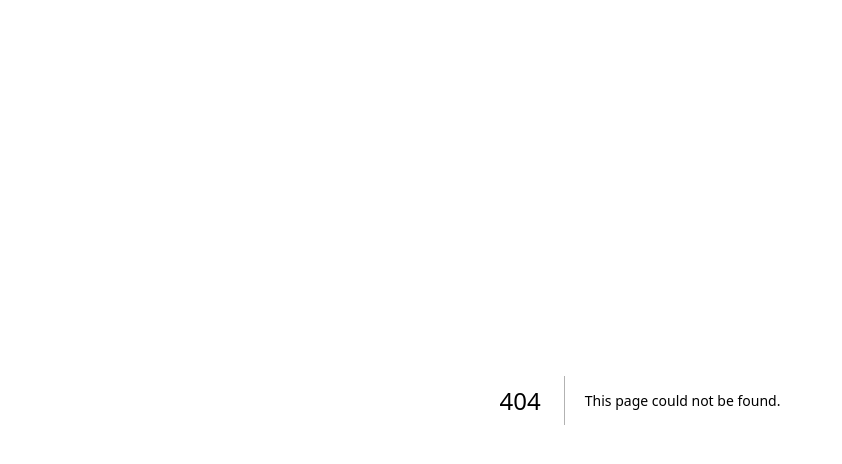
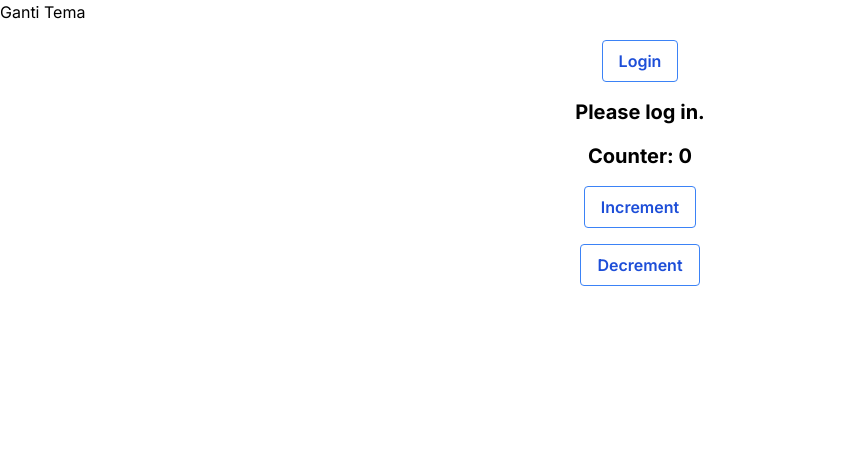
Before and after one commit to fadhil1806/belajar-react, a Next.js app: page /latihan-react-5 in a window 1280 px wide. Before the commit this address had no page. Shown: the top 464 px of the page, without its empty margins (0-842 px from the left). Built offline with nearby package versions, Linux system fonts and the light colour scheme.

Commit message:
latihan react 5

```diff
--- /dev/null
+++ b/app/belajar-react-5/ThemeContext.js
@@ -0,0 +1,4 @@
+import React, {createContext, useState} from "react";
+const ThemeContext = createContext();
+
+export default ThemeContext;
--- /dev/null
+++ b/app/belajar-react-5/ThemedComponent.js
@@ -0,0 +1,25 @@
+import React, { useContext } from 'react';
+import ThemeContext from './ThemeContext';
+
+function ThemedComponent() {
+  // Menggunakan useContext untuk mengakses nilai context
+  const { theme, toggleTheme } = useContext(ThemeContext);
+
+  // Menentukan gaya berdasarkan nilai context
+  const style = {
+    backgroundColor: theme === 'light' ? '#fff' : '#333',
+    color: theme === 'light' ? '#000' : '#fff',
+    padding: '10px',
+    textAlign: 'center'
+  };
+
+  return (
+    <div style={style} className='h-100'>
+      Tema saat ini: {theme}
+      {/* Tombol untuk mengganti tema */}
+      <button onClick={toggleTheme}>Ganti Tema</button>
+    </div>
+  );
+}
+
+export default ThemedComponent;
--- /dev/null
+++ b/app/belajar-react-5/layout.js
@@ -0,0 +1,17 @@
+import { Inter } from "next/font/google";
+import '../globals.css';
+
+const inter = Inter({ subsets: ["latin"] });
+
+export const metadata = {
+    title: "Belajar React 5",
+    description: "Generated by create next app",
+};
+
+export default function RootLayout({ children }) {
+    return (
+        <html lang="en">
+            <body className={`${inter.className}`}>{children}</body>
+        </html>
+    );
+}
--- /dev/null
+++ b/app/belajar-react-5/page.js
@@ -0,0 +1,19 @@
+'use client'
+import React, { useState } from "react"
+import ThemeContext from "./ThemeContext"
+import ThemedComponent from "./ThemedComponent"
+export default function App() {
+    // Mengelola state tema dengan useState
+    const [theme, setTheme] = useState('light')
+
+    // Fungsi untuk mengganti tema
+    const toggleTheme = () => {
+        setTheme(theme === 'light' ? 'dark' : 'light');
+    }
+
+    return (
+        <ThemeContext.Provider value={{ theme, toggleTheme }}>
+            <ThemedComponent />
+        </ThemeContext.Provider>
+    )
+}
--- a/app/globals.css
+++ b/app/globals.css
@@ -1,7 +1,7 @@
 @tailwind base;
 @tailwind components;
 @tailwind utilities;
-
+/*
 :root {
   --foreground-rgb: 0, 0, 0;
   --background-start-rgb: 214, 219, 220;
@@ -30,4 +30,4 @@ body {
   .text-balance {
     text-wrap: balance;
   }
-}
+} */
--- /dev/null
+++ b/app/latihan-react-5/ThemeContext.js
@@ -0,0 +1,24 @@
+import React, { createContext, useState, useContext } from 'react';
+
+// Membuat Context untuk tema
+const ThemeContext = createContext();
+
+// Komponen Provider untuk ThemeContext
+export function ThemeProvider({ children }) {
+  // State untuk menyimpan tema saat ini
+  const [theme, setTheme] = useState('blue'); // Tema default adalah biru
+
+  // Fungsi untuk beralih antara tema
+  const toggleTheme = () => {
+    setTheme(prevTheme => (prevTheme === 'blue' ? 'orange' : 'blue'));
+  };
+
+  return (
+    <ThemeContext.Provider value={{ theme, toggleTheme }}>
+      {children}
+    </ThemeContext.Provider>
+  );
+}
+
+// Custom hook untuk menggunakan ThemeContext
+export const useTheme = () => useContext(ThemeContext);
--- /dev/null
+++ b/app/latihan-react-5/layout.js
@@ -0,0 +1,18 @@
+import { Inter } from "next/font/google";
+import '../globals.css';
+
+const inter = Inter({ subsets: ["latin"] });
+
+export const metadata = {
+  title: "Create Next App",
+  description: "Generated by create next app",
+};
+
+export default function RootLayout({ children }) {
+
+  return (
+    <html lang="en">
+      <body className={`${inter.className} bg-red`}>{children}</body>
+    </html>
+  );
+}
--- /dev/null
+++ b/app/latihan-react-5/page.js
@@ -0,0 +1,132 @@
+'use client'
+import React, { createContext, useContext, useState, useReducer } from "react";
+
+// Membuat Context
+const UserContext = createContext();
+const ThemeContext = createContext();
+const CounterContext = createContext()
+
+// Fungsi reducer untuk mengelola state counter
+function counterReducer(state, action) {
+    switch (action.type) {
+        case 'increment':
+            return { count: state.count + 1 };
+        case 'decrement':
+            return { count: state.count - 1 };
+        default:
+            throw new Error(`Unhandled action type: ${action.type}`);
+    }
+}
+
+function CounterProvider({ children }) {
+    const [state, dispatch] = useReducer(counterReducer, { count: 0 });
+
+    return (
+        <CounterContext.Provider value={{ state, dispatch }}>
+            {children}
+        </CounterContext.Provider>
+    );
+}
+
+export default function App() {
+    const [theme, setTheme] = useState('blue')
+    const [user, setUser] = useState(null);
+
+    const toggleTheme = () => {
+        setTheme(theme === 'blue' ? 'red' : 'blue')
+    }
+
+    const login = () => {
+        setUser({ name: "Fadhil Rabbani", email: "fadhil@example.com" });
+    };
+
+    const logout = () => {
+        setUser(null);
+    };
+
+    return (
+        <ThemeContext.Provider value={{ theme, toggleTheme }}>
+            <CounterProvider>
+                <button onClick={toggleTheme}>Ganti Tema</button>
+
+                <UserContext.Provider value={{ user, login, logout }}>
+                    <div className="flex flex-col items-center space-y-4 p-4">
+                        <Button text={user ? "Logout" : "Login"} />
+                        <UserProfile />
+                    </div>
+                    <Counter />
+                </UserContext.Provider>
+            </CounterProvider>
+        </ThemeContext.Provider>
+    );
+}
+
+function Button({ text }) {
+    const { theme, toggleTheme } = useContext(ThemeContext)
+
+    const className = theme != 'blue'
+        ? 'bg-transparent hover:bg-red-500 text-red-700 font-semibold hover:text-white py-2 px-4 border border-red-500 hover:border-transparent rounded'
+        : 'bg-transparent hover:bg-blue-500 text-blue-700 font-semibold hover:text-white py-2 px-4 border border-blue-500 hover:border-transparent rounded'
+
+    return (
+        <UserContext.Consumer>
+            {({ user, login, logout }) => (
+                <button
+                    className={className}
+                    onClick={user ? logout : login}
+                >
+                    {text}
+                </button>
+            )}
+        </UserContext.Consumer>
+    );
+}
+
+function UserProfile() {
+    return (
+        <UserContext.Consumer>
+            {({ user }) => (
+                <div className="text-center">
+                    {user ? (
+                        <div>
+                            <h1 className="text-xl font-bold">Welcome, {user.name}!</h1>
+                            <p>Email: {user.email}</p>
+                        </div>
+                    ) : (
+                        <h1 className="text-xl font-bold">Please log in.</h1>
+                    )}
+                </div>
+            )}
+        </UserContext.Consumer>
+    );
+}
+
+function Counter() {
+    const { theme, toggleTheme } = useContext(ThemeContext)
+    const { state, dispatch } = useContext(CounterContext);
+
+    const className = theme != 'blue'
+        ? 'bg-transparent hover:bg-red-500 text-red-700 font-semibold hover:text-white py-2 px-4 border border-red-500 hover:border-transparent rounded'
+        : 'bg-transparent hover:bg-blue-500 text-blue-700 font-semibold hover:text-white py-2 px-4 border border-blue-500 hover:border-transparent rounded'
+
+
+    return (
+        <div className="flex flex-col items-center space-y-4">
+            <h1 className="text-xl font-bold">Counter: {state.count}</h1>
+            <button
+                onClick={() => dispatch({ type: 'increment' })}
+                className={className}
+                // className="bg-transparent hover:bg-green-500 text-green-700 font-semibold hover:text-white py-2 px-4 border border-green-500 hover:border-transparent rounded"
+            >
+                Increment
+            </button>
+            <button
+                onClick={() => dispatch({ type: 'decrement' })}
+                className={className}
+                // className="bg-transparent hover:bg-red-500 text-red-700 font-semibold hover:text-white py-2 px-4 border border-red-500 hover:border-transparent rounded"
+            >
+                Decrement
+            </button>
+        </div>
+    );
+}
```
